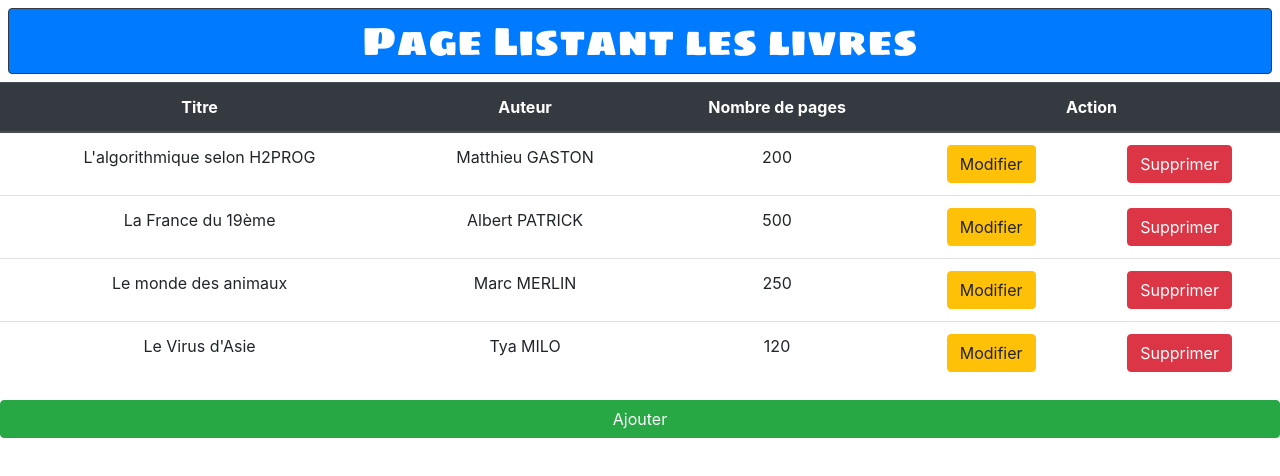
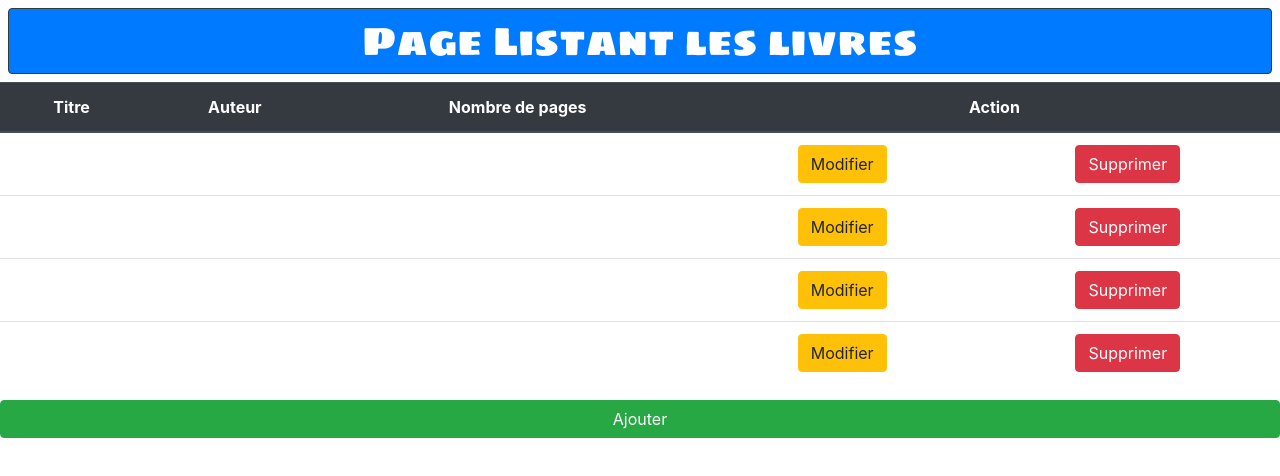
Before and after one commit to seifo83/biblio, a React (Create React App) app: page / in a window 1280 px wide. Shown: the top 476 px of the page. Built offline with nearby package versions, Linux system fonts and the light colour scheme.

Commit message:
Add/Stateless/Livre

```diff
--- /dev/null
+++ b/src/components/Livre/LivreComp.js
@@ -0,0 +1,17 @@
+import React from 'react';
+import Botton from  "../Bouton/BottonComp";
+
+const livreComp = (props) => {
+
+     return (
+        <>
+            <td>{props.titre}</td>
+            <td>{props.auteur}</td>
+            <td>{props.nbPages}</td>
+            <td><Botton typeBtn ="btn-warning" clic = {()=> alert(" l'effet la fonction de clic modifier")}>Modifier</Botton></td>
+            <td><Botton typeBtn ="btn-danger" clic = {()=> alert(" l'effet la fonction de clic supprimer")}>Supprimer</Botton></td>
+        </>
+      );
+ }
+
+export default livreComp;
--- a/src/containers/Livres/LivresComp.js
+++ b/src/containers/Livres/LivresComp.js
@@ -1,5 +1,5 @@
 import React, {Component}  from 'react';
-import Botton from  "../../components/Bouton/BottonComp";
+import LivreComp from '../../components/Livre/LivreComp'
 
 
 
@@ -32,12 +32,15 @@ class LivCompt extends Component {
                          {
                               this.state.livres.map(livre => {
                                    return(
-                                        <tr>
-                                             <td>{livre.titre}</td>
-                                             <td>{livre.auteur}</td>
-                                             <td>{livre.nbPages}</td>
-                                             <td><Botton typeBtn ="btn-warning" clic = {()=> alert(" l'effet la fonction de clic modifier")}>Modifier</Botton></td>
-                                             <td><Botton typeBtn ="btn-danger" clic = {()=> alert(" l'effet la fonction de clic supprimer")}>Supprimer</Botton></td>
+                                        <tr key={livre.id}>
+                                             <LivreComp>
+                                                  titre = {livre.titre}
+                                                  auteur = {livre.auteur}
+                                                  nbPage = {livre.nbPage}
+
+                                             </LivreComp>
+
+
                                         </tr>
                                    );
                               })
```
Also changed, not shown: 1 other file (tests, documents, lock files or other folders).
